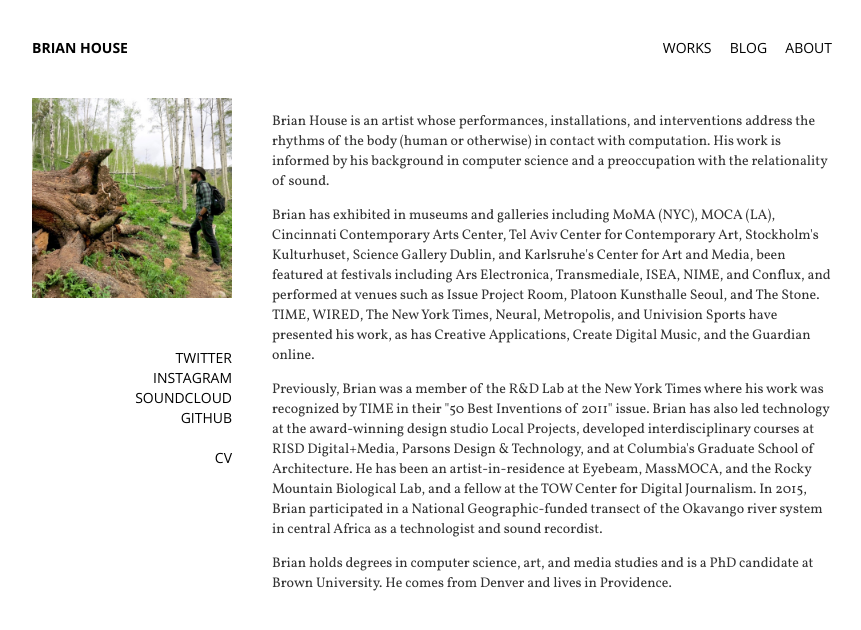
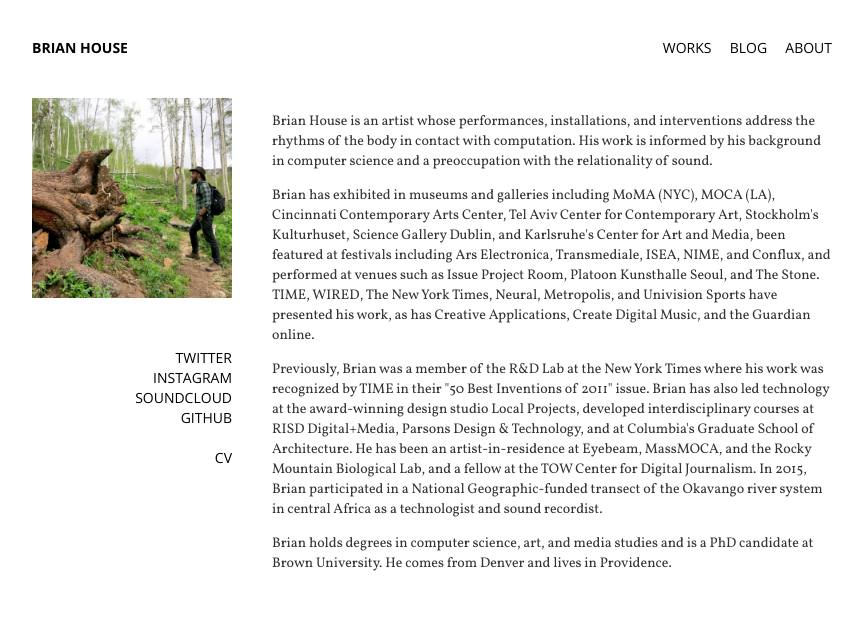
Before and after one commit to n1ckfg/portfolio, a plain HTML site: page www/about/index.html in a window 1280 px wide. Shown: the whole page, without its empty margins (208-1069 px from the left). Drawn offline with nearby package versions, Linux system fonts and the light colour scheme.

```diff
--- a/www/about/index.html
+++ b/www/about/index.html
@@ -7,7 +7,7 @@
     <meta name="viewport" content="width=device-width" />
     <meta name="author" content="Brian House" />
     <meta name="copyright" content="Brian House" />
-    <meta name="description" content="Brian House is an artist whose performances, installations, and interventions address the rhythms of the body (human or otherwise) in contact with computatio..." />
+    <meta name="description" content="Brian House is an artist whose performances, installations, and interventions address the rhythms of the body in contact with computation. His work is inform..." />
     <meta name="google-site-verification" content="A4sQWaqqAP0xPQeB5rwLlUoHnVxHP2EEOZgO_LofGm8" />
     <meta property="og:title" content="Brian House | About" />
     <meta property="og:type" content="website" />
@@ -52,7 +52,7 @@
 </div>
 
 <div class="about text">
-    <p>Brian House is an artist whose performances, installations, and interventions address the rhythms of the body (human or otherwise) in contact with computation. His work is informed by his background in computer science and a preoccupation with the relationality of sound.</p>
+    <p>Brian House is an artist whose performances, installations, and interventions address the rhythms of the body in contact with computation. His work is informed by his background in computer science and a preoccupation with the relationality of sound.</p>
 <p>Brian has exhibited in museums and galleries including MoMA (NYC), MOCA (LA), Cincinnati Contemporary Arts Center, Tel Aviv Center for Contemporary Art, Stockholm's Kulturhuset, Science Gallery Dublin, and Karlsruhe's Center for Art and Media, been featured at festivals including Ars Electronica, Transmediale, ISEA, NIME, and Conflux, and performed at venues such as Issue Project Room, Platoon Kunsthalle Seoul, and The Stone. TIME, WIRED, The New York Times, Neural, Metropolis, and Univision Sports have presented his work, as has Creative Applications, Create Digital Music, and the Guardian online.</p>
 <p>Previously, Brian was a member of the R&amp;D Lab at the New York Times where his work was recognized by TIME in their "50 Best Inventions of 2011" issue. Brian has also led technology at the award-winning design studio Local Projects, developed interdisciplinary courses at RISD Digital+Media, Parsons Design &amp; Technology, and at Columbia's Graduate School of Architecture. He has been an artist-in-residence at Eyebeam, MassMOCA, and the Rocky Mountain Biological Lab, and a fellow at the TOW Center for Digital Journalism. In 2015, Brian participated in a National Geographic-funded transect of the Okavango river system in central Africa as a technologist and sound recordist.</p>
 <p>Brian holds degrees in computer science, art, and media studies and is a PhD candidate at Brown University. He comes from Denver and lives in Providence.</p>
```
Also changed, not shown: 1 other file.
